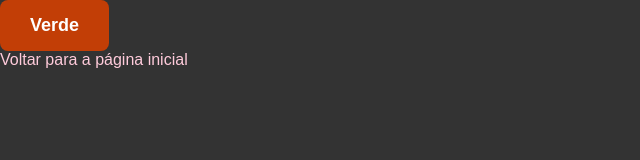
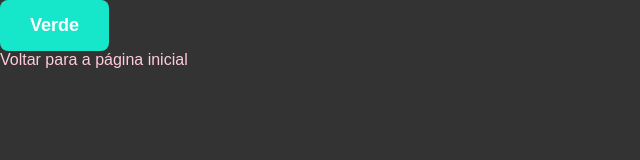
Before and after one commit to Andreryuu/ExtraClasse-Ux-e-Desenvolvimento-Web, a plain HTML site: page pag2.html in a window 1280 px wide. Shown: the whole page, without its empty margins (0-640 px from the left). Drawn offline with Linux system fonts and the light colour scheme.

Commit message:
MudançaDeCorStyleBotao

```diff
--- a/style.css
+++ b/style.css
@@ -6,7 +6,7 @@ body {
 }
 
 #meu-botao {
-    background-color: #c23e06;
+    background-color: #16e6ca;
     color: white;
     font-size: 18px;
     font-weight: bold;
```
